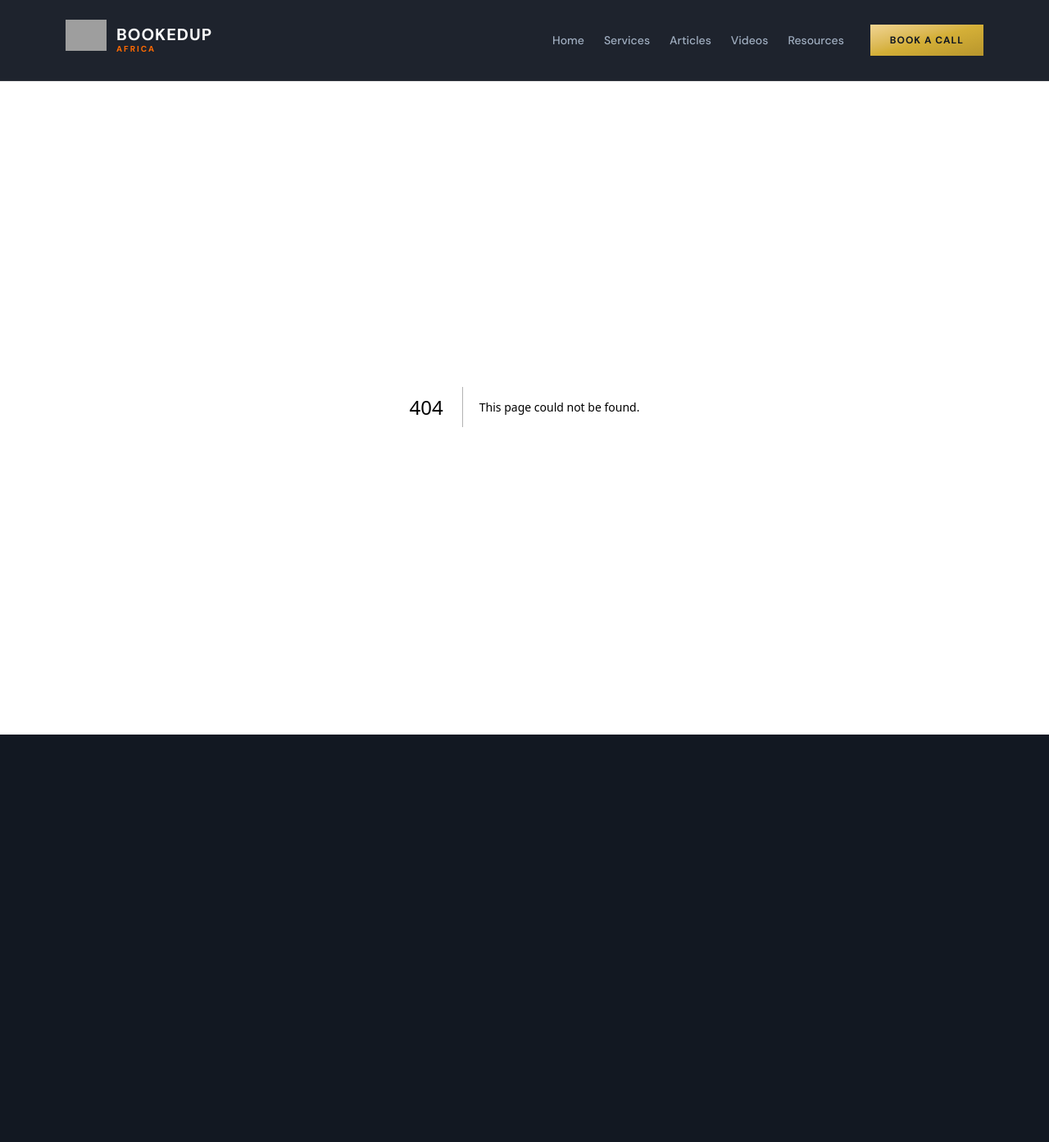
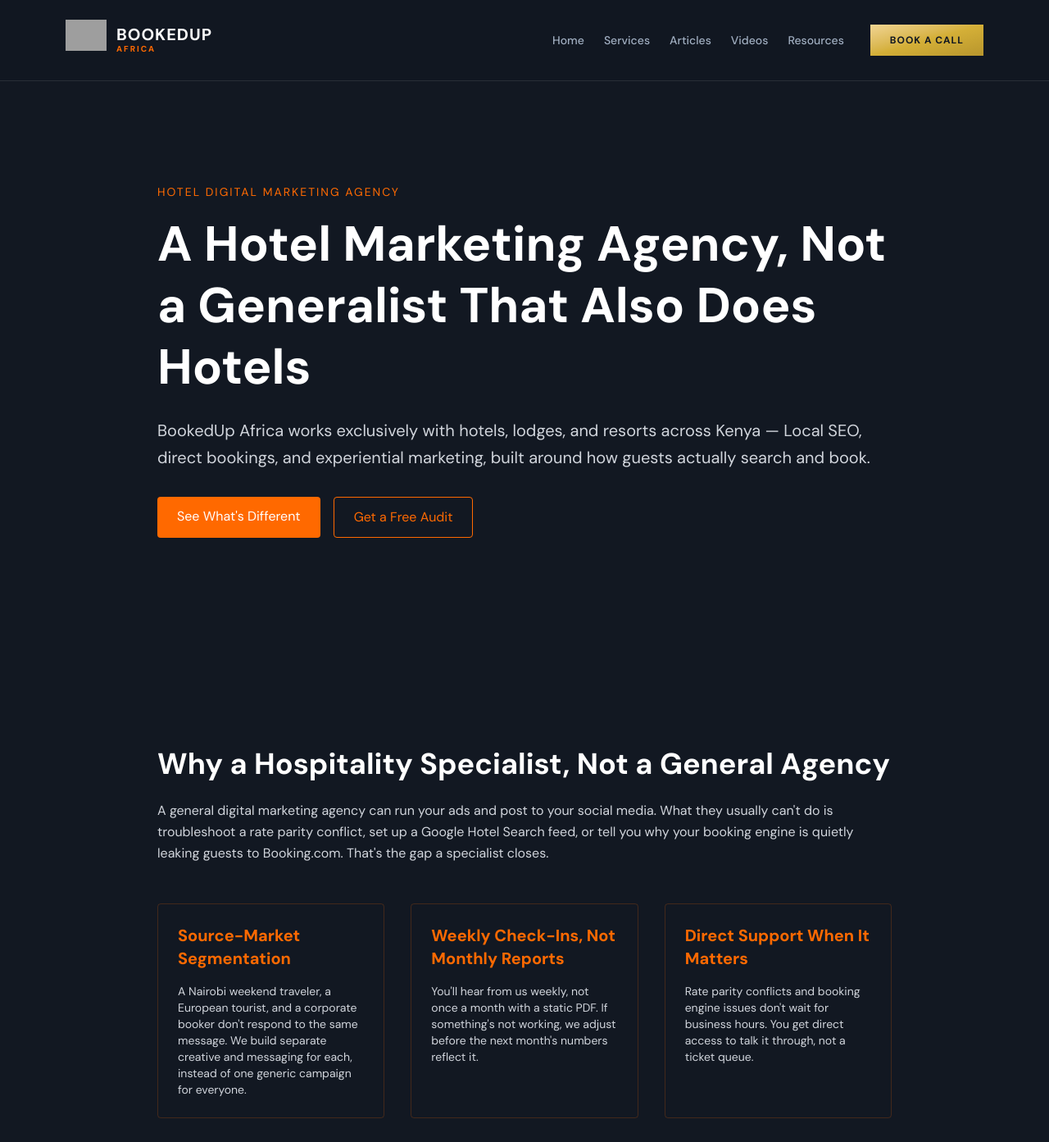
Before and after one commit to JoMogere/v0-local-experience-consulting, a Next.js app: page /hotel-digital-marketing-agency-kenya in a window 1280 px wide. Before the commit this address had no page. Shown: the top 1393 px of the page at 82% size. Before the commit the page ends 896 px from the top, so only its background shows below. Built offline with nearby package versions, Linux system fonts and the light colour scheme; grey boxes are pictures that could not be loaded.

Commit message:
Add hotel-digital-marketing-agency-kenya landing page to compete on the commercial intent keyword

```diff
--- /dev/null
+++ b/app/hotel-digital-marketing-agency-kenya/page.tsx
@@ -0,0 +1,137 @@
+import { Metadata } from 'next'
+import Link from 'next/link'
+
+export const metadata: Metadata = {
+  title: 'Hotel Digital Marketing Agency in Kenya | BookedUp Africa',
+  description: 'A hospitality-specialist digital marketing agency for hotels and resorts in Kenya — Local SEO, direct bookings, and experiential marketing, with real verified results.',
+  keywords: 'hotel digital marketing agency Kenya, hotel marketing agency Nairobi, hospitality marketing Kenya, hotel SEO agency Kenya',
+}
+
+export default function HotelDigitalMarketingAgencyPage() {
+  return (
+    <div className="min-h-screen bg-navy-deep text-white">
+      {/* Hero Section */}
+      <section className="py-20 md:py-32 px-4">
+        <div className="max-w-4xl mx-auto">
+          <p className="text-orange-500 text-sm uppercase tracking-[2px] mb-4">Hotel Digital Marketing Agency</p>
+          <h1 className="text-4xl md:text-5xl lg:text-6xl font-bold mb-6 leading-tight">
+            A Hotel Marketing Agency, Not a Generalist That Also Does Hotels
+          </h1>
+          <p className="text-xl text-gray-300 mb-8 leading-relaxed">
+            BookedUp Africa works exclusively with hotels, lodges, and resorts across Kenya — Local SEO, direct bookings, and experiential marketing, built around how guests actually search and book.
+          </p>
+          <div className="flex gap-4 flex-wrap">
+            <Link href="#why-specialist" className="px-6 py-3 bg-orange-500 text-white rounded hover:bg-orange-600 transition-colors">
+              See What's Different
+            </Link>
+            <Link href="/contact" className="px-6 py-3 border border-orange-500 text-orange-500 rounded hover:bg-orange-500/10 transition-colors">
+              Get a Free Audit
+            </Link>
+          </div>
+        </div>
+      </section>
+
+      {/* Why a specialist */}
+      <section id="why-specialist" className="py-20 md:py-32 px-4 bg-navy-deep/50">
+        <div className="max-w-4xl mx-auto">
+          <h2 className="text-3xl md:text-4xl font-bold mb-6">Why a Hospitality Specialist, Not a General Agency</h2>
+          <p className="text-gray-300 mb-12 leading-relaxed">
+            A general digital marketing agency can run your ads and post to your social media. What they usually can't do is troubleshoot a rate parity conflict, set up a Google Hotel Search feed, or tell you why your booking engine is quietly leaking guests to Booking.com. That's the gap a specialist closes.
+          </p>
+
+          <div className="grid md:grid-cols-3 gap-8">
+            <div className="border border-orange-500/20 rounded p-6">
+              <h3 className="text-xl font-bold mb-4 text-orange-500">Source-Market Segmentation</h3>
+              <p className="text-gray-300 text-sm">
+                A Nairobi weekend traveler, a European tourist, and a corporate booker don't respond to the same message. We build separate creative and messaging for each, instead of one generic campaign for everyone.
+              </p>
+            </div>
+
+            <div className="border border-orange-500/20 rounded p-6">
+              <h3 className="text-xl font-bold mb-4 text-orange-500">Weekly Check-Ins, Not Monthly Reports</h3>
+              <p className="text-gray-300 text-sm">
+                You'll hear from us weekly, not once a month with a static PDF. If something's not working, we adjust before the next month's numbers reflect it.
+              </p>
+            </div>
+
+            <div className="border border-orange-500/20 rounded p-6">
+              <h3 className="text-xl font-bold mb-4 text-orange-500">Direct Support When It Matters</h3>
+              <p className="text-gray-300 text-sm">
+                Rate parity conflicts and booking engine issues don't wait for business hours. You get direct access to talk it through, not a ticket queue.
+              </p>
+            </div>
+          </div>
+        </div>
+      </section>
+
+      {/* Real Results */}
+      <section className="py-20 md:py-32 px-4">
+        <div className="max-w-4xl mx-auto">
+          <h2 className="text-3xl md:text-4xl font-bold mb-6">Real Results, Not Recycled Numbers</h2>
+          <p className="text-gray-300 mb-12 leading-relaxed">
+            Every number on this site is specific to a real property, with a case study behind it — not a statistic that could apply to any industry.
+          </p>
+          <Link
+            href="/blog/case-study-elsamere-lodge"
+            className="block border border-orange-500/30 rounded-lg p-8 hover:border-orange-500/60 transition-all bg-white/5"
+          >
+            <h3 className="text-2xl font-bold mb-3">Elsamere Lodge: 124 Free Booking Link Clicks in 6 Months</h3>
+            <p className="text-gray-300 mb-4">
+              Zero commission, high-intent traffic from Google's free hotel booking link — verified directly from the property's Google Business Profile dashboard.
+            </p>
+            <span className="text-orange-500 font-semibold">Read the full case study →</span>
+          </Link>
+        </div>
+      </section>
+
+      {/* What's Included */}
+      <section className="py-20 md:py-32 px-4 bg-navy-deep/50">
+        <div className="max-w-4xl mx-auto">
+          <h2 className="text-3xl md:text-4xl font-bold mb-12">What We Actually Do</h2>
+          <div className="grid md:grid-cols-3 gap-8">
+            <Link href="/services/local-seo" className="border border-orange-500/20 rounded p-6 hover:border-orange-500/50 transition-all block">
+              <h3 className="text-xl font-bold mb-4 text-orange-500">Local SEO</h3>
+              <p className="text-gray-300 text-sm">Google Business Profile optimization, NAP consistency, and review generation that gets you found first.</p>
+            </Link>
+            <Link href="/services/direct-bookings" className="border border-orange-500/20 rounded p-6 hover:border-orange-500/50 transition-all block">
+              <h3 className="text-xl font-bold mb-4 text-orange-500">Direct Bookings</h3>
+              <p className="text-gray-300 text-sm">Channel manager setup, Google Hotel Search integration, and booking flow fixes that cut OTA commission.</p>
+            </Link>
+            <Link href="/services/experiential-marketing" className="border border-orange-500/20 rounded p-6 hover:border-orange-500/50 transition-all block">
+              <h3 className="text-xl font-bold mb-4 text-orange-500">Experiential Marketing</h3>
+              <p className="text-gray-300 text-sm">Content and campaigns built around what actually makes your property distinct, not a generic template.</p>
+            </Link>
+          </div>
+        </div>
+      </section>
+
+      {/* Related */}
+      <section className="py-20 md:py-32 px-4">
+        <div className="max-w-4xl mx-auto">
+          <h2 className="text-3xl md:text-4xl font-bold mb-12">Go Deeper</h2>
+          <div className="grid md:grid-cols-2 gap-6">
+            <Link href="/blog/hotel-marketing-agency-vs-digital-marketing-agency" className="border border-orange-500/20 rounded p-6 hover:border-orange-500/50 transition-all block">
+              <h3 className="text-xl font-bold mb-2">Hotel Agency vs. Digital Marketing Agency</h3>
+              <p className="text-gray-300">What actually separates a hospitality specialist from a generalist, and how to tell which one you're talking to.</p>
+            </Link>
+            <Link href="/hotel-growth-partnership-kenya" className="border border-orange-500/20 rounded p-6 hover:border-orange-500/50 transition-all block">
+              <h3 className="text-xl font-bold mb-2">Hotel Growth & Direct Booking System</h3>
+              <p className="text-gray-300">The full long-term partnership model — Local SEO, reputation, and booking performance managed together.</p>
+            </Link>
+          </div>
+        </div>
+      </section>
+
+      {/* CTA */}
+      <section className="py-20 px-4">
+        <div className="max-w-4xl mx-auto text-center bg-gradient-to-r from-orange-500/20 to-orange-500/10 border border-orange-500/30 rounded-lg p-12">
+          <h2 className="text-3xl font-bold mb-4">Talk to a Specialist, Not a Generalist</h2>
+          <p className="text-gray-300 mb-8">Get a free audit covering Local SEO, direct bookings, and experiential marketing for your property.</p>
+          <Link href="/contact" className="inline-block px-8 py-3 bg-orange-500 hover:bg-orange-600 text-white font-bold rounded-sm transition-colors">
+            Request Your Free Audit
+          </Link>
+        </div>
+      </section>
+    </div>
+  )
+}
```
